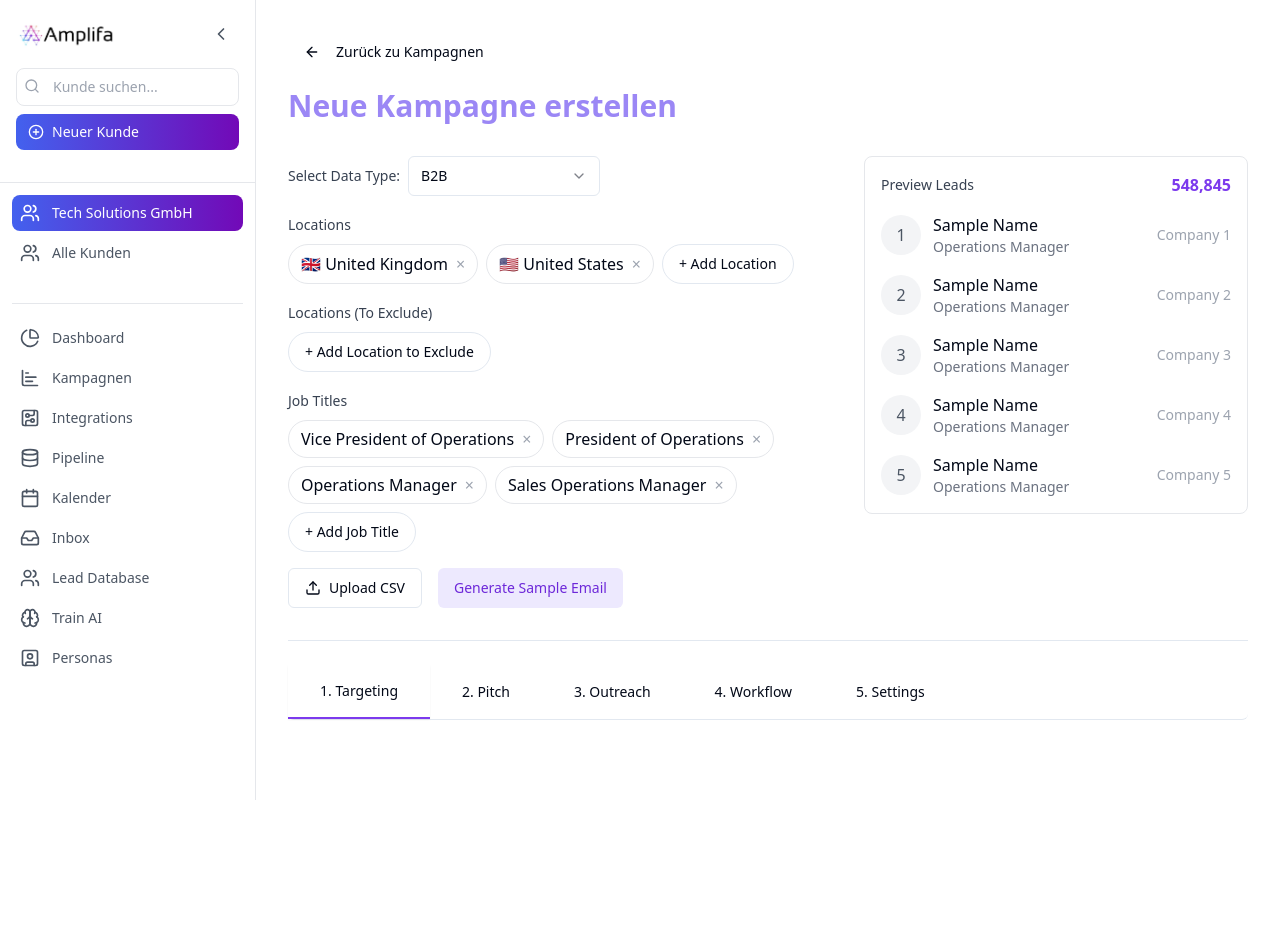
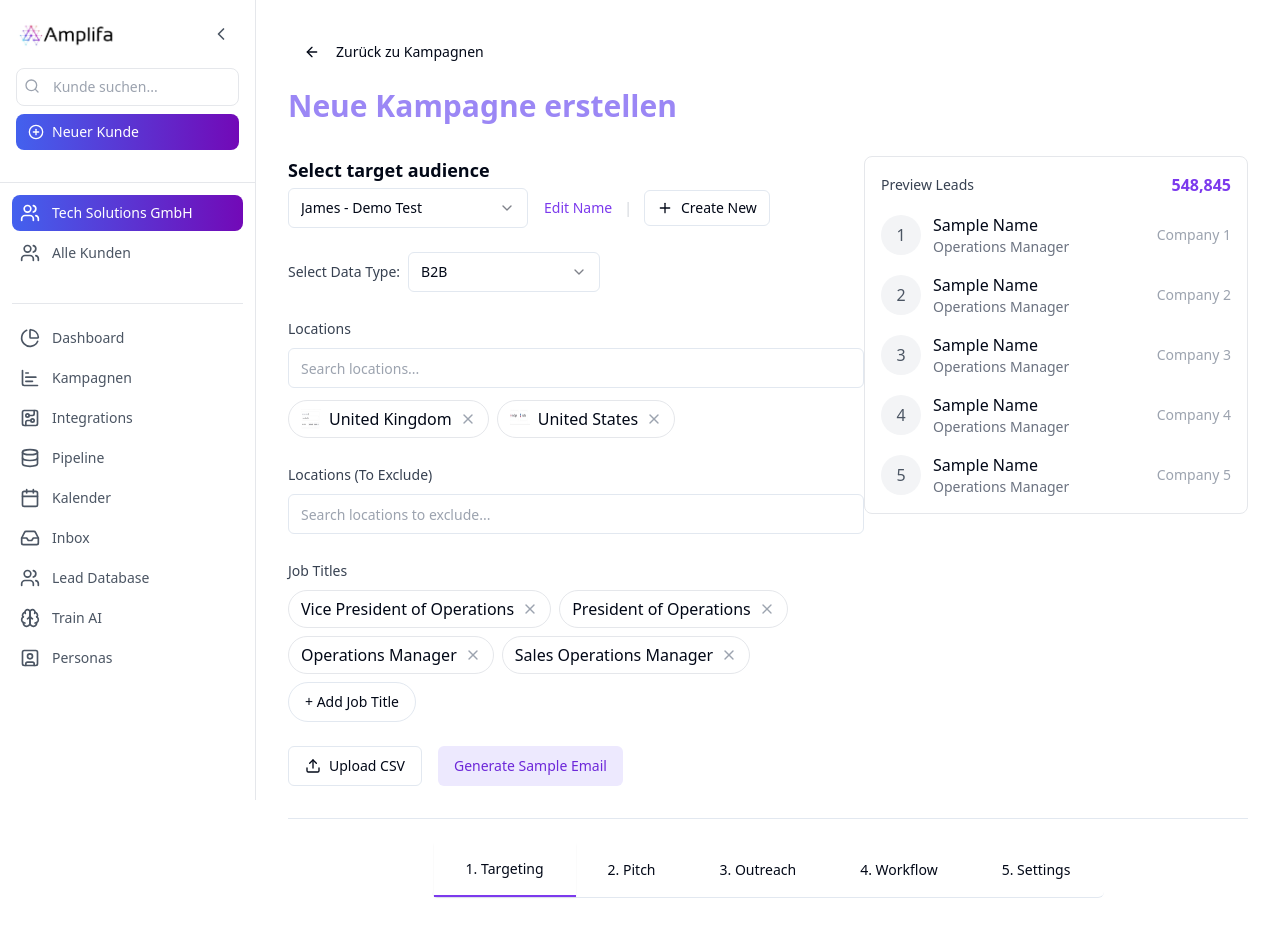
Before and after one commit to afilipiak25/agency-insight-portal, a React (Vite) app: page /campaigns/create in a window 1280 px wide. Shown: the top 936 px of the page. Before the commit the page ends 800 px from the top, so only its background shows below. Built offline with nearby package versions, Linux system fonts and the light colour scheme.

Commit message:
Update CreateCampaignForm component
- Added "Select Audience" tab.
- Changed Locations and Locations to Exclude to input fields.
- Added country icons.

```diff
--- a/src/components/campaigns/CreateCampaignForm.tsx
+++ b/src/components/campaigns/CreateCampaignForm.tsx
@@ -1,7 +1,7 @@
 
 import { Button } from "@/components/ui/button";
 import { Input } from "@/components/ui/input";
-import { Users, Upload } from "lucide-react";
+import { Users, Upload, ChevronDown, Plus, X } from "lucide-react";
 import { Tabs, TabsContent, TabsList, TabsTrigger } from "@/components/ui/tabs";
 import {
   Select,
@@ -15,7 +15,35 @@ export const CreateCampaignForm = () => {
   return (
     <div className="max-w-6xl mx-auto">
       <div className="mb-8 flex justify-between items-start">
-        <div className="space-y-4 flex-1">
+        <div className="space-y-6 flex-1">
+          {/* Select Audience Header */}
+          <div className="flex items-center justify-between">
+            <div className="space-y-1">
+              <h2 className="text-lg font-semibold">Select target audience</h2>
+              <div className="flex items-center gap-4">
+                <Select>
+                  <SelectTrigger className="w-[240px]">
+                    <SelectValue placeholder="James - Demo Test" />
+                  </SelectTrigger>
+                  <SelectContent>
+                    <SelectItem value="james">James - Demo Test</SelectItem>
+                    <SelectItem value="other">Other Audience</SelectItem>
+                  </SelectContent>
+                </Select>
+                <div className="flex items-center gap-3 text-sm">
+                  <button className="text-violet-600 hover:text-violet-700">
+                    Edit Name
+                  </button>
+                  <span className="text-gray-300">|</span>
+                  <Button size="sm" variant="outline" className="gap-2">
+                    <Plus className="w-4 h-4" />
+                    Create New
+                  </Button>
+                </div>
+              </div>
+            </div>
+          </div>
+
           <div className="flex items-center gap-2">
             <label className="text-sm font-medium text-gray-700">
               Select Data Type:
@@ -38,22 +66,31 @@ export const CreateCampaignForm = () => {
             <label className="text-sm font-medium text-gray-700">
               Locations
             </label>
+            <div className="space-y-3">
+              <Input
+                placeholder="Search locations..."
+                className="w-full"
+              />
               <div className="flex flex-wrap gap-2">
                 <div className="inline-flex items-center gap-2 bg-white px-3 py-1.5 rounded-full border border-gray-200">
-                <span className="inline-flex items-center">
-                  🇬🇧 United Kingdom
+                  <span className="inline-flex items-center gap-2">
+                    <img src="/lovable-uploads/65ea4964-7a50-460e-9b50-6e1a2cb2ee44.png" alt="UK flag" className="w-5 h-5" />
+                    United Kingdom
                   </span>
-                <button className="text-gray-400 hover:text-gray-600">×</button>
+                  <button className="text-gray-400 hover:text-gray-600">
+                    <X className="w-4 h-4" />
+                  </button>
                 </div>
                 <div className="inline-flex items-center gap-2 bg-white px-3 py-1.5 rounded-full border border-gray-200">
-                <span className="inline-flex items-center">
-                  🇺🇸 United States
+                  <span className="inline-flex items-center gap-2">
+                    <img src="/lovable-uploads/83a6380b-4ece-451f-a112-25cb4f412c37.png" alt="US flag" className="w-5 h-5" />
+                    United States
                   </span>
-                <button className="text-gray-400 hover:text-gray-600">×</button>
+                  <button className="text-gray-400 hover:text-gray-600">
+                    <X className="w-4 h-4" />
+                  </button>
                 </div>
-              <Button variant="outline" className="rounded-full">
-                + Add Location
-              </Button>
+              </div>
             </div>
           </div>
 
@@ -62,11 +99,10 @@ export const CreateCampaignForm = () => {
             <label className="text-sm font-medium text-gray-700">
               Locations (To Exclude)
             </label>
-            <div className="flex flex-wrap gap-2">
-              <Button variant="outline" className="rounded-full">
-                + Add Location to Exclude
-              </Button>
-            </div>
+            <Input
+              placeholder="Search locations to exclude..."
+              className="w-full"
+            />
           </div>
 
           {/* Job Titles */}
@@ -77,19 +113,27 @@ export const CreateCampaignForm = () => {
             <div className="flex flex-wrap gap-2">
               <div className="inline-flex items-center gap-2 bg-white px-3 py-1.5 rounded-full border border-gray-200">
                 <span>Vice President of Operations</span>
-                <button className="text-gray-400 hover:text-gray-600">×</button>
+                <button className="text-gray-400 hover:text-gray-600">
+                  <X className="w-4 h-4" />
+                </button>
               </div>
               <div className="inline-flex items-center gap-2 bg-white px-3 py-1.5 rounded-full border border-gray-200">
                 <span>President of Operations</span>
-                <button className="text-gray-400 hover:text-gray-600">×</button>
+                <button className="text-gray-400 hover:text-gray-600">
+                  <X className="w-4 h-4" />
+                </button>
               </div>
               <div className="inline-flex items-center gap-2 bg-white px-3 py-1.5 rounded-full border border-gray-200">
                 <span>Operations Manager</span>
-                <button className="text-gray-400 hover:text-gray-600">×</button>
+                <button className="text-gray-400 hover:text-gray-600">
+                  <X className="w-4 h-4" />
+                </button>
               </div>
               <div className="inline-flex items-center gap-2 bg-white px-3 py-1.5 rounded-full border border-gray-200">
                 <span>Sales Operations Manager</span>
-                <button className="text-gray-400 hover:text-gray-600">×</button>
+                <button className="text-gray-400 hover:text-gray-600">
+                  <X className="w-4 h-4" />
+                </button>
               </div>
               <Button variant="outline" className="rounded-full">
                 + Add Job Title
@@ -98,7 +142,7 @@ export const CreateCampaignForm = () => {
           </div>
 
           {/* Upload CSV and Generate Sample Email */}
-          <div className="flex gap-4 mt-6">
+          <div className="flex gap-4">
             <Button variant="outline" className="gap-2">
               <Upload className="w-4 h-4" />
               Upload CSV
@@ -117,7 +161,6 @@ export const CreateCampaignForm = () => {
           </div>
 
           <div className="space-y-4">
-            {/* Sample Lead Previews */}
             {[1, 2, 3, 4, 5].map((index) => (
               <div key={index} className="flex items-center gap-3">
                 <div className="w-10 h-10 bg-gray-100 rounded-full flex items-center justify-center text-gray-600">
@@ -134,9 +177,11 @@ export const CreateCampaignForm = () => {
         </div>
       </div>
 
+      {/* Centered Tabs at Bottom */}
       <div className="border-t pt-6">
+        <div className="max-w-2xl mx-auto">
           <Tabs defaultValue="targeting" className="w-full">
-          <TabsList className="w-full border-b justify-start mb-8 bg-transparent p-0 h-auto">
+            <TabsList className="w-full border-b justify-center mb-8 bg-transparent p-0 h-auto">
               <TabsTrigger
                 value="targeting"
                 className="data-[state=active]:border-b-2 data-[state=active]:border-violet-600 rounded-none px-8 py-4"
@@ -171,5 +216,6 @@ export const CreateCampaignForm = () => {
           </Tabs>
         </div>
       </div>
+    </div>
   );
 };
```
Also changed, not shown: public/lovable-uploads/65ea4964-7a50-460e-9b50-6e1a2cb2ee44.png (added), public/lovable-uploads/83a6380b-4ece-451f-a112-25cb4f412c37.png (added). Lines whose indentation alone changed are shown as unchanged.
